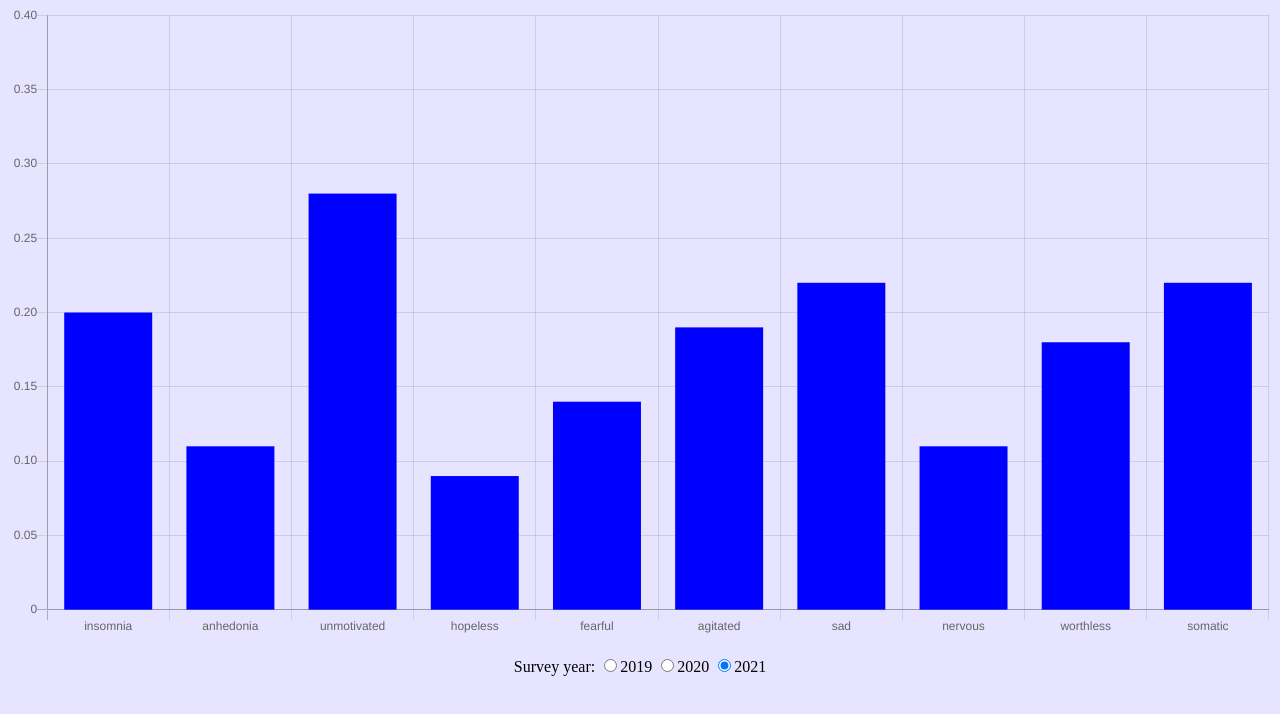
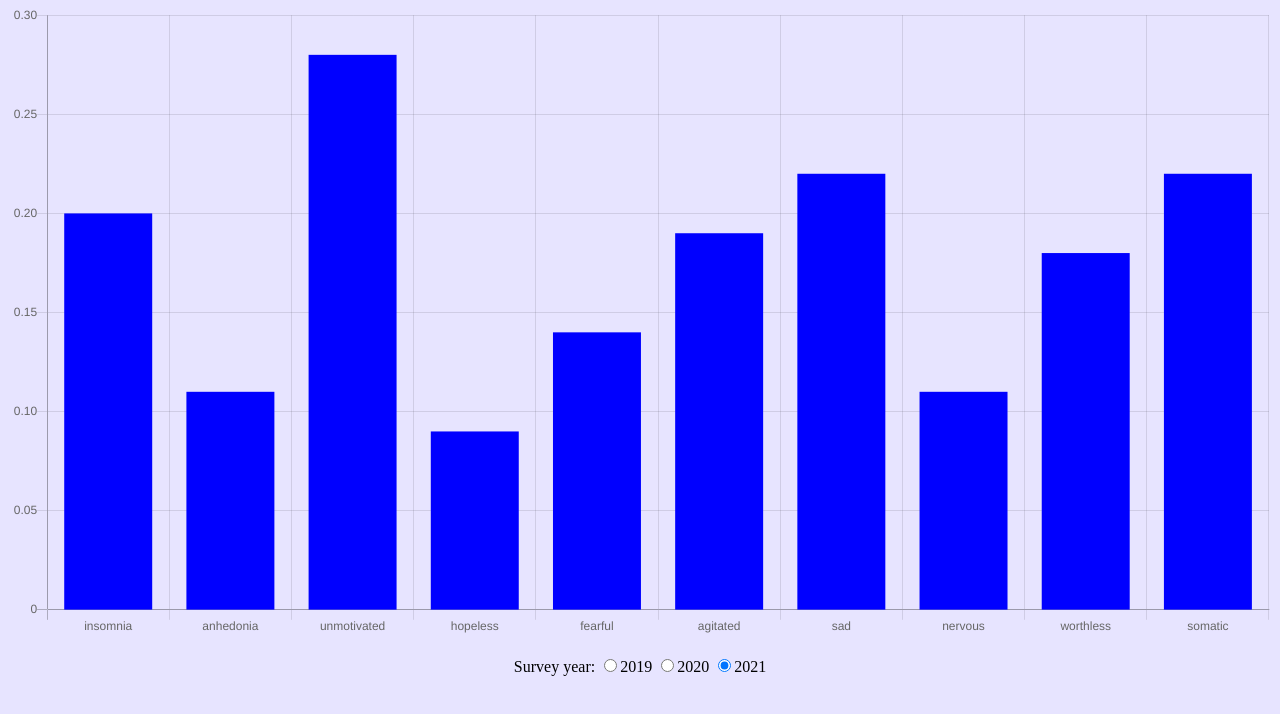
Before and after one commit to 18880151-Nelson/18880151-Nelson.github.io, a plain HTML site: page index.html in a window 1280 px wide. Drawn offline with nearby package versions, Linux system fonts and the light colour scheme.

Commit message:
Update index.html

```diff
--- a/index.html
+++ b/index.html
@@ -55,7 +55,7 @@
             options: {
                 legend: { display: false },
                 scales: {
-                    yAxes: [{ ticks: { min: 0, max: 0.4 } }],
+                    yAxes: [{ ticks: { min: 0, max: 0.3 } }],
                 }
             }
         });
```
